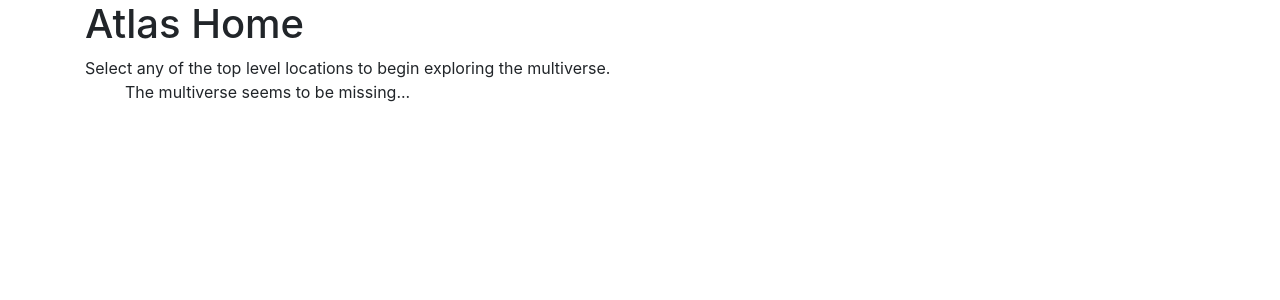
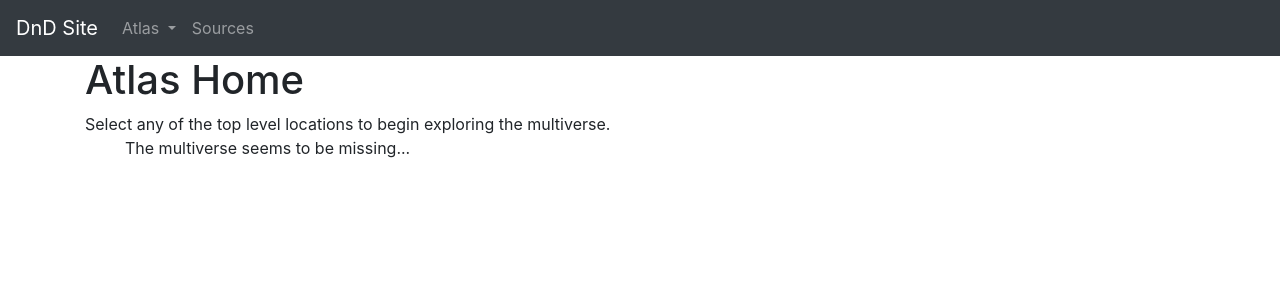
Before and after one commit to TrevorBrennan/DnD-Agroth, a Django app: page /atlas/ in a window 1280 px wide. Shown: the top 300 px of the page. Run offline with Django 3.2, Linux system fonts and the light colour scheme; data that the repository does not hold is empty; some libraries are stand-ins or nearby versions.

Commit message:
Added Navbar
Added a Navbar that will get its menu entries from each app. Each app will that wants menu entries will now maintain a nav_templates value in apps.py that will point to its portion of the navbar. A context processor in the dndsite will iterate over the apps and collect all these templates to be included in the main navbar. The navbar was made part of the base.html page.

```diff
--- a/dndsite/atlas/apps.py
+++ b/dndsite/atlas/apps.py
@@ -3,3 +3,4 @@ from django.apps import AppConfig
 
 class AtlasConfig(AppConfig):
     name = 'atlas'
+    nav_template = 'atlas/nav_items.html'
--- /dev/null
+++ b/dndsite/atlas/templates/atlas/nav_items.html
@@ -0,0 +1,10 @@
+<li class="nav-item dropdown">
+    <a class="nav-link dropdown-toggle" href="#" id="navbarDropdown" role="button" data-toggle="dropdown" aria-haspopup="true" aria-expanded="false">
+        Atlas
+    </a>
+    <div class="dropdown-menu" aria-labelledby="navbarDropdown">
+        <a class="dropdown-item" href="{% url 'atlas:index' %}">Locations</a>
+        <div class="dropdown-divider"></div>
+        <a class="dropdown-item disabled" href="#">Legend</a>
+    </div>
+</li>
--- a/dndsite/details/apps.py
+++ b/dndsite/details/apps.py
@@ -3,3 +3,4 @@ from django.apps import AppConfig
 
 class DetailsConfig(AppConfig):
     name = 'details'
+    nav_template = 'details/nav_items.html'
--- /dev/null
+++ b/dndsite/details/templates/details/nav_items.html
@@ -0,0 +1,3 @@
+<li class="nav-item">
+    <a class="nav-link" href="{% url 'details:index' %}">Sources</a>
+</li>
--- /dev/null
+++ b/dndsite/dndsite/context_processors.py
@@ -0,0 +1,10 @@
+from django.apps import apps
+
+
+def app_nav_templates(request):
+
+    nav_templates = []
+    for app in apps.get_app_configs():
+        if hasattr(app, 'nav_template'):
+            nav_templates.append(app.nav_template)
+    return {'nav_templates': sorted(nav_templates)}
--- a/dndsite/dndsite/templates/dndsite/base.html
+++ b/dndsite/dndsite/templates/dndsite/base.html
@@ -7,6 +7,7 @@
         {% include 'dndsite/stylesheets.html' %}
     </head>
     <body>
+        {% include 'dndsite/navbar.html' %}
         <div class="container">
         {% block content %}
         {% endblock %}
--- /dev/null
+++ b/dndsite/dndsite/templates/dndsite/navbar.html
@@ -0,0 +1,14 @@
+<nav class="navbar navbar-expand-md navbar-dark bg-dark">
+  <a class="navbar-brand" href="#">DnD Site</a>
+  <button class="navbar-toggler" type="button" data-toggle="collapse" data-target="#navbarSupportedContent" aria-controls="navbarSupportedContent" aria-expanded="false" aria-label="Toggle navigation">
+    <span class="navbar-toggler-icon"></span>
+  </button>
+
+  <div class="collapse navbar-collapse" id="navbarSupportedContent">
+    <ul class="navbar-nav mr-auto">
+        {% for  nav_template in nav_templates %}
+            {% include nav_template %}
+        {% endfor %}
+    </ul>
+  </div>
+</nav>
```
Also changed, not shown: dndsite/dndsite/settings.py (+8 -1 lines).
